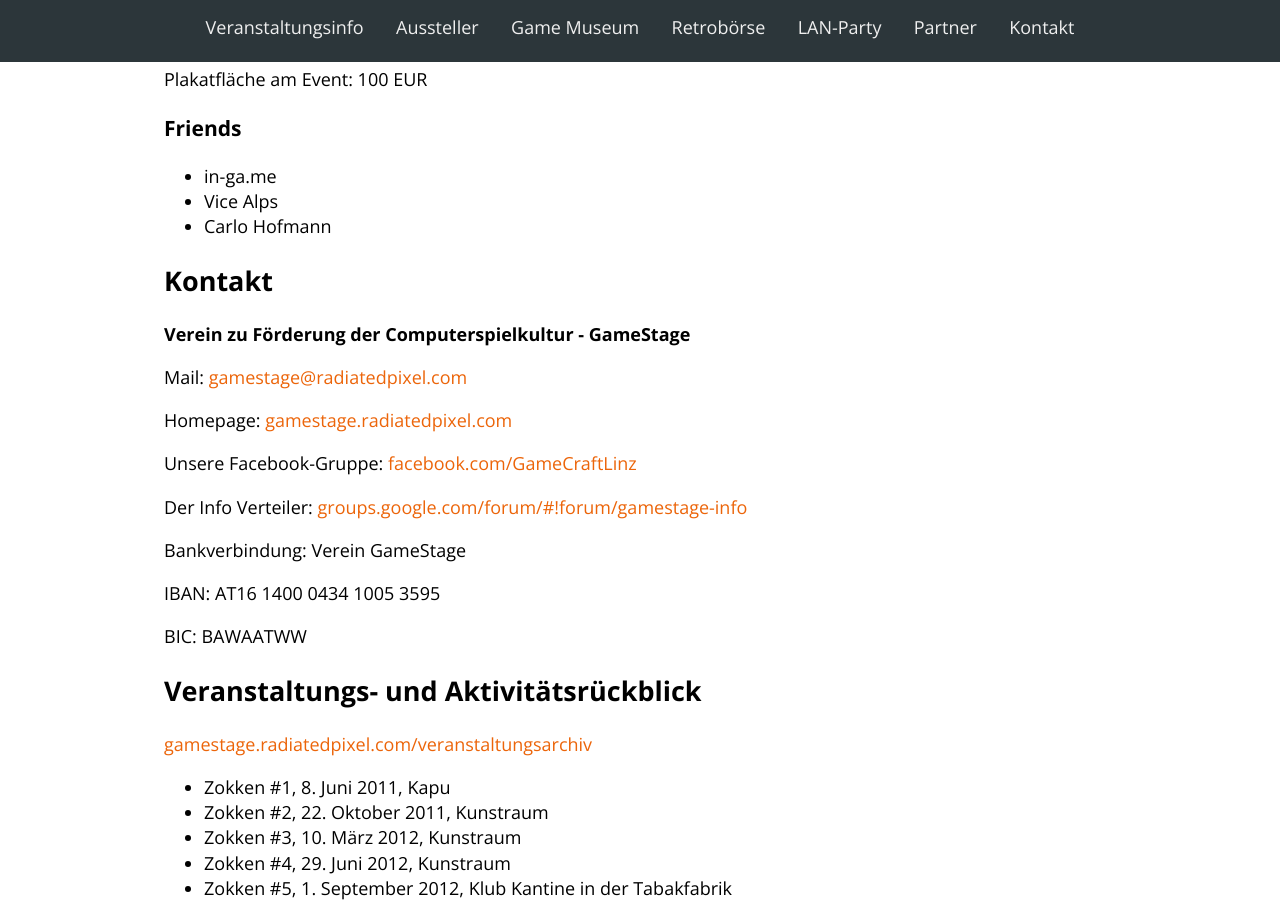
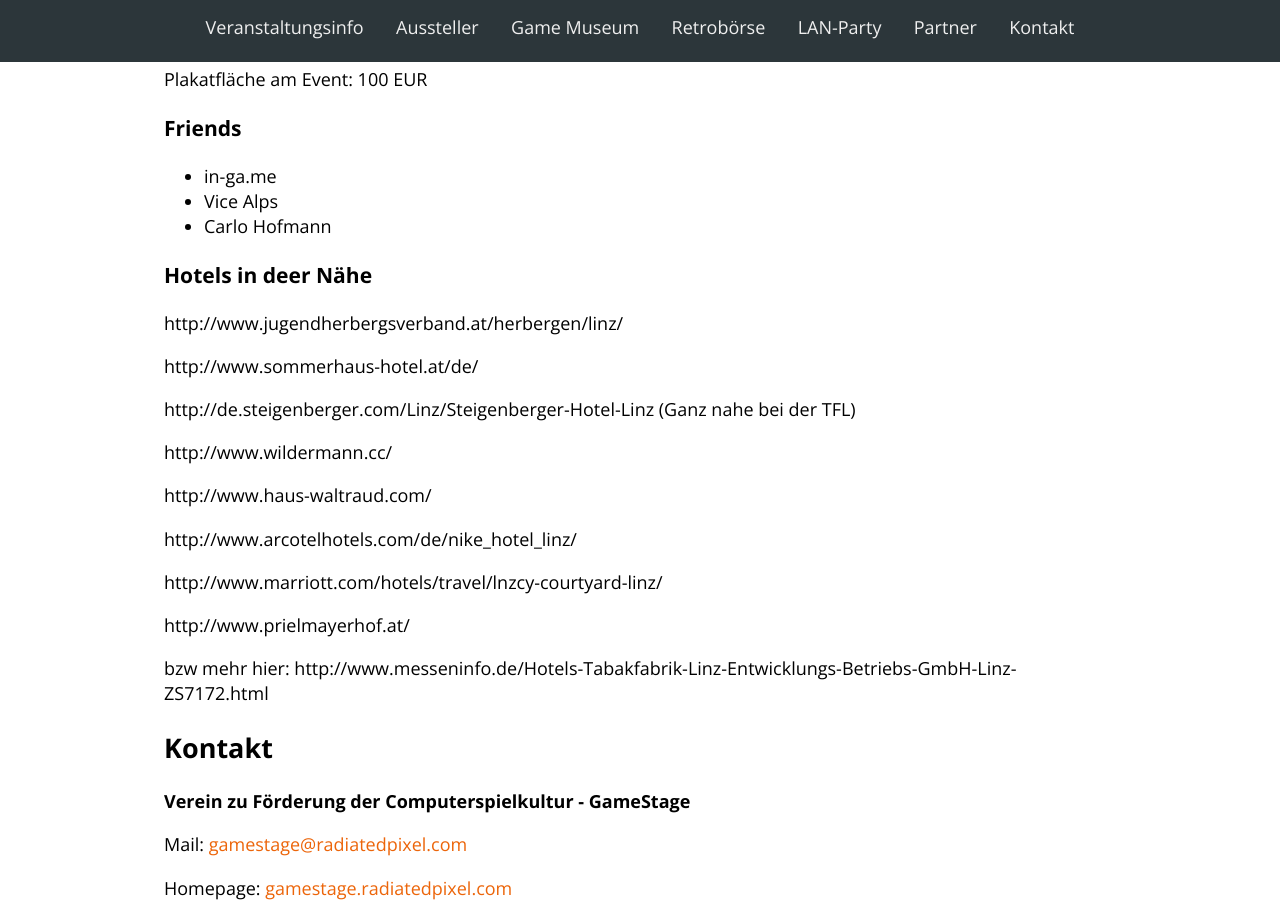
Before and after one commit to Lorti/gsexpo, a Jekyll site: the page built from index.html, in a window 1280 px wide and 900 px high, scrolled down 4368 px. Built offline with Jekyll 4.4.1, drawn with Linux system fonts in a browser that asks for light colours; nearby versions of some CDN libraries; Markdown is read by kramdown in place of the engine named in the settings.

Commit message:
Update partner.markdown

```diff
--- a/_includes/partner.markdown
+++ b/_includes/partner.markdown
@@ -21,3 +21,24 @@
 * in-ga.me
 * Vice Alps
 * Carlo Hofmann
+
+### Hotels in deer Nähe
+http://www.jugendherbergsverband.at/herbergen/linz/
+
+http://www.sommerhaus-hotel.at/de/
+
+http://de.steigenberger.com/Linz/Steigenberger-Hotel-Linz
+(Ganz nahe bei der TFL)
+
+http://www.wildermann.cc/
+
+http://www.haus-waltraud.com/
+
+http://www.arcotelhotels.com/de/nike_hotel_linz/
+
+http://www.marriott.com/hotels/travel/lnzcy-courtyard-linz/
+
+http://www.prielmayerhof.at/
+
+bzw mehr hier:
+http://www.messeninfo.de/Hotels-Tabakfabrik-Linz-Entwicklungs-Betriebs-GmbH-Linz-ZS7172.html
```
